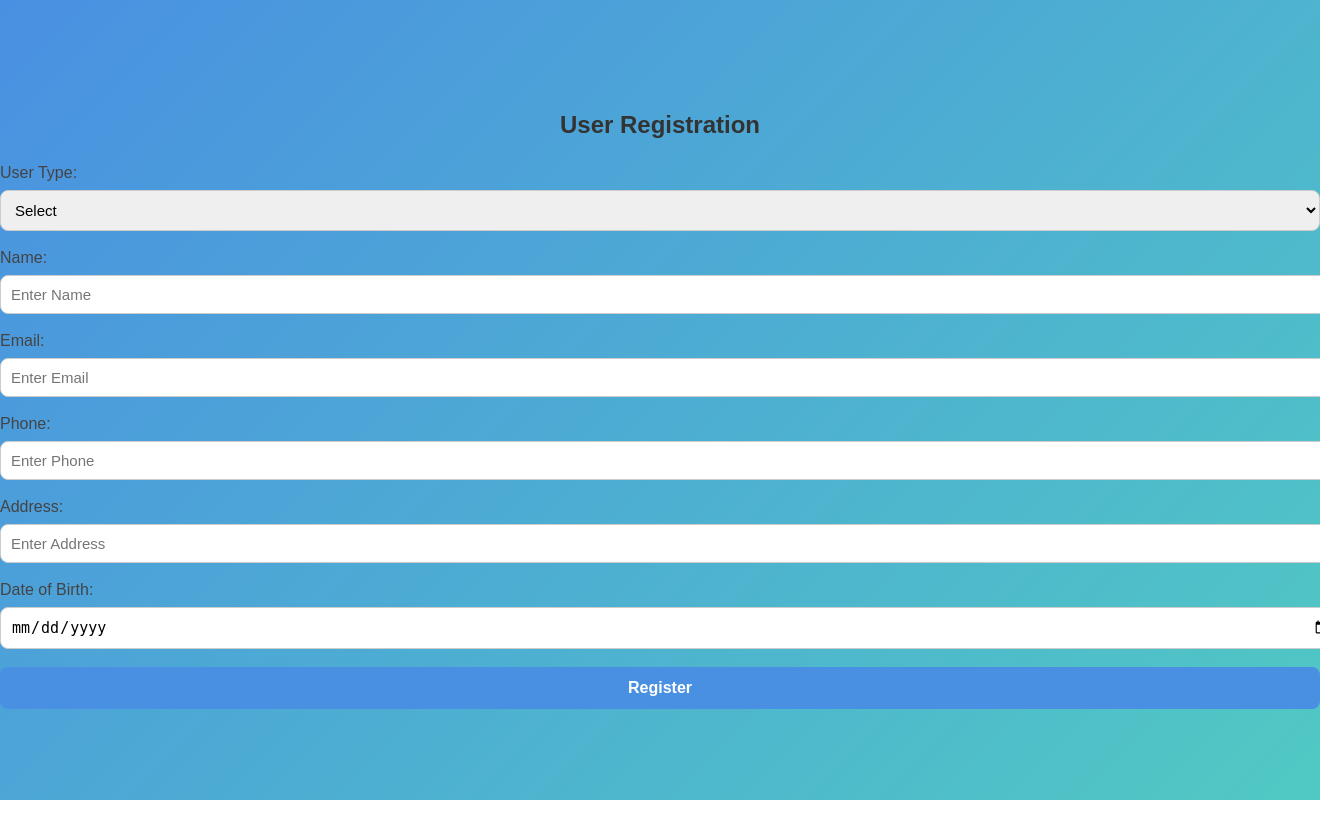
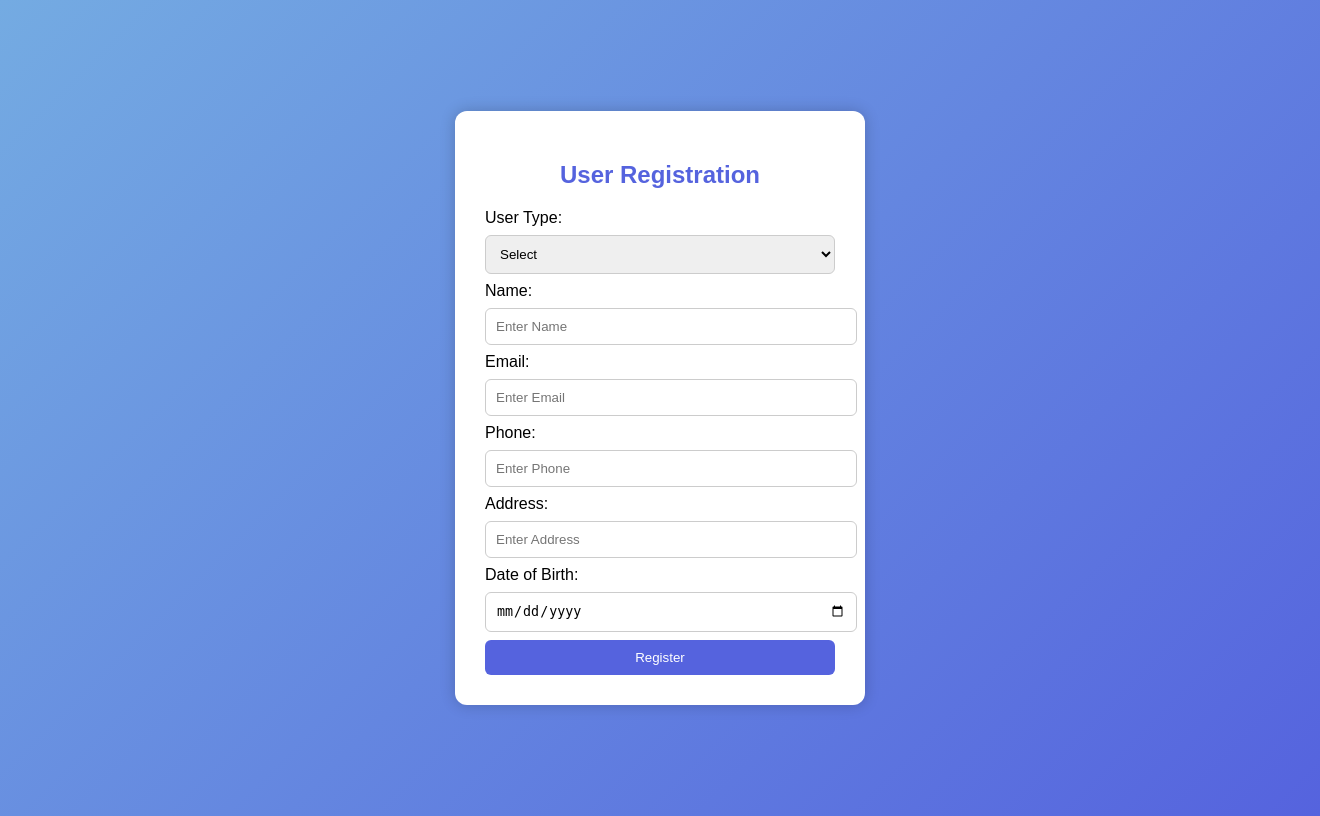
Before and after one commit to Sathyanarayanan2202/ui_project, a Flask app: page /register in a window 1320 px wide; the page is wider, and only the part inside the window is pictured. Run offline with Flask 3, Linux system fonts and the light colour scheme.

Commit message:
Update register.css

```diff
--- a/Student Portal/static/css/register.css
+++ b/Student Portal/static/css/register.css
@@ -1,72 +1,39 @@
-/* register.css — registration form design */
-
 body {
     font-family: "Poppins", sans-serif;
-  background: linear-gradient(135deg, #4a90e2, #50c9c3);
+    background: linear-gradient(135deg, #74ABE2, #5563DE);
     display: flex;
     justify-content: center;
     align-items: center;
-  height: 100vh;
-  margin: 0;
+    min-height: 100vh;
 }
-
-.container {
-  background: #fff;
-  border-radius: 15px;
-  padding: 40px 50px;
-  box-shadow: 0 8px 20px rgba(0, 0, 0, 0.2);
-  width: 400px;
+.form-container {
+    background: white;
+    padding: 30px;
+    border-radius: 12px;
+    box-shadow: 0 0 15px rgba(0,0,0,0.2);
+    width: 350px;
 }
-
 h2 {
     text-align: center;
-  margin-bottom: 25px;
-  color: #333;
-  font-weight: 600;
+    color: #5563DE;
+    margin-bottom: 20px;
 }
-
-form label {
-  font-weight: 500;
-  color: #444;
-}
-
-form input,
-form select {
+input, select {
     width: 100%;
     padding: 10px;
-  margin: 8px 0 18px;
+    margin: 8px 0;
     border: 1px solid #ccc;
-  border-radius: 8px;
-  font-size: 15px;
+    border-radius: 6px;
 }
-
-form input:focus,
-form select:focus {
-  outline: none;
-  border-color: #4a90e2;
-  box-shadow: 0 0 5px rgba(74, 144, 226, 0.5);
-}
-
 button {
-  background-color: #4a90e2;
+    width: 100%;
+    padding: 10px;
+    background: #5563DE;
     color: white;
     border: none;
-  padding: 12px;
-  width: 100%;
-  border-radius: 8px;
-  font-size: 16px;
+    border-radius: 6px;
     cursor: pointer;
-  font-weight: 600;
-  transition: background 0.3s ease;
 }
-
 button:hover {
-  background-color: #357abd;
+    background: #3349C1;
 }
-
-footer {
-  text-align: center;
-  margin-top: 15px;
-  color: #777;
-  font-size: 13px;
-}
```
Lines whose indentation alone changed are shown as unchanged.
